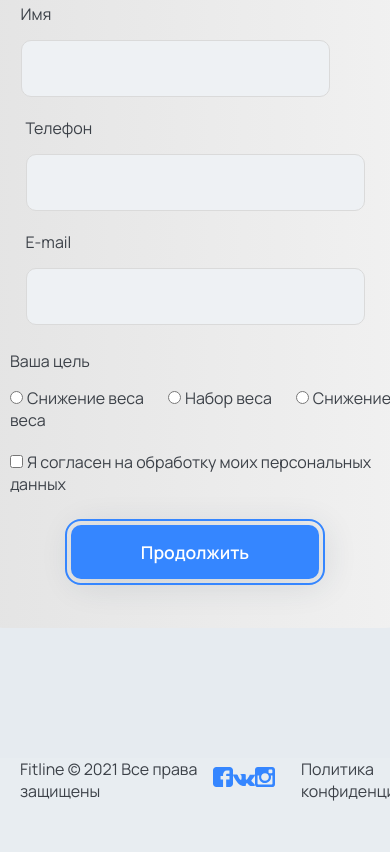
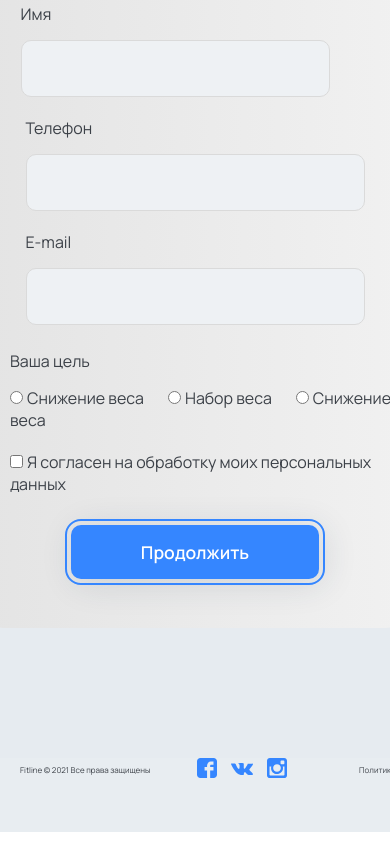
Before and after one commit to anzhelimk/5github.io, a plain HTML site: page index.html in a window 390 px wide. Shown: the part 7666-8518 px from the top of the page. Drawn offline with Linux system fonts and the light colour scheme.

Commit message:
mob done

```diff
--- a/assets/styles/style.css
+++ b/assets/styles/style.css
@@ -853,18 +853,18 @@ form a{
         padding-bottom: 30px;
     }
     .social-f{
-        width: 70px;
+        width: 90px;
         margin-right: 26px;
     }
     .foot{
         width: 480px;
     }
     .foot p{
-        font-size: 1rem;
+        font-size: 0.5rem;
         padding-left: 20px;
     }
     .foot a{
-        font-size: 1rem;
+        font-size: 0.5rem;
     }
     .cards{
         width: auto;
```
